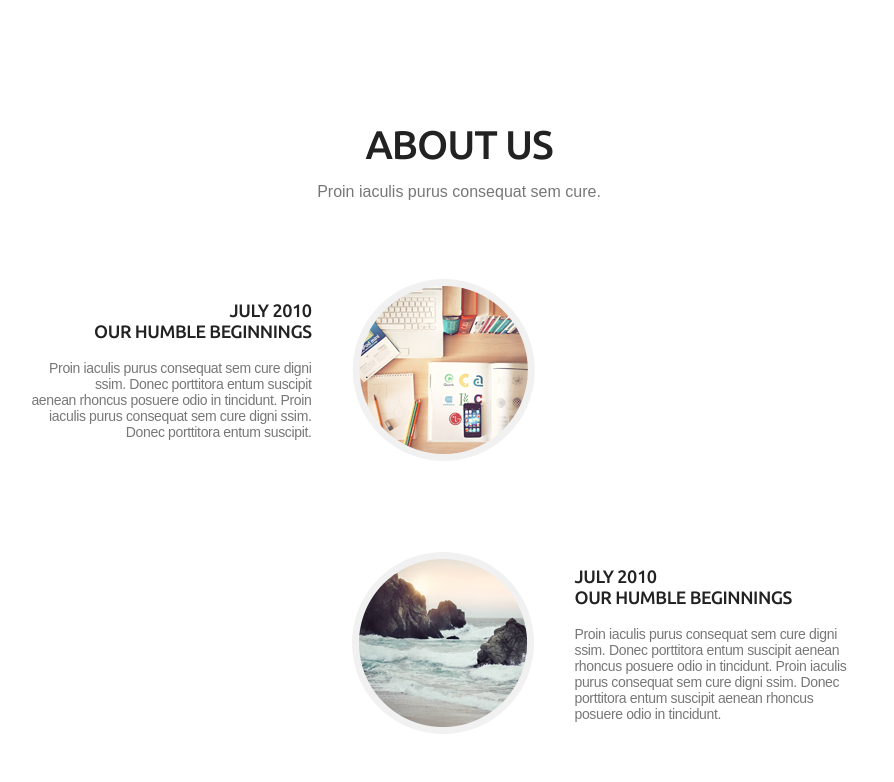
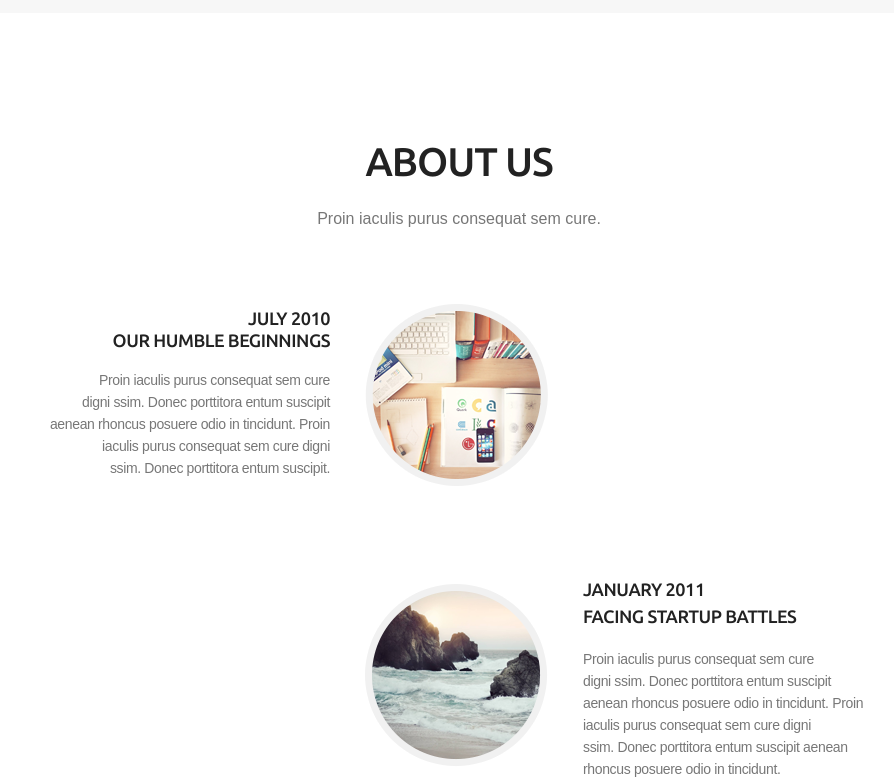
Before and after one commit to ifUnnymaN/golden, a plain HTML site: page index.html in a window 1280 px wide. Shown: the part 2018-2800 px from the top of the page, without its empty margins (181-1075 px from the left). Drawn offline with nearby package versions, Linux system fonts and the light colour scheme.

Commit message:
edited_10-10-2019
Position corrected

```diff
--- a/css/main.css
+++ b/css/main.css
@@ -21,10 +21,12 @@ body {
   font-weight: 400;
   color: #010101;
   background-color: #fff;
-  max-width: 1818px;
+  max-width: 1920px;
   width: 100%;
   min-height: 100vh;
-  line-height: normal;
+  margin: 0 auto;
+  /* line-height: normal; */
+  /* line-height: 22px; */
 }
 
 a:hover {
@@ -37,7 +39,7 @@ a:hover {
 }
 
 .container {
-  max-width: 941px;
+  max-width: 940px;
   width: 100%;
   margin: 0 auto;
   padding: 0;
@@ -47,7 +49,6 @@ header {
   background-image: url(../img/header__img.png);
   background-repeat: no-repeat;
   background-size: 100%;
-  /* margin-bottom: 119px; */
 }
 
 /* =======================
@@ -60,7 +61,6 @@ header {
   align-items: center;
   max-height: 28px;
   margin: 44px 3px 206px 7px;
-  /* overflow: hidden; */
 }
 
 .header__logo img {
@@ -82,7 +82,7 @@ header {
 .header__list a {
   color: #fff;
   margin-right: 42px;
-  line-height: 41px;
+  /* line-height: 41px; */
   text-transform: uppercase;
 }
 .header__list a:last-child {
@@ -108,6 +108,7 @@ header {
   align-items: center;
   flex-direction: column;
   text-align: center;
+  line-height: normal;
   margin: 0;
   padding: 0;
 }
@@ -240,10 +241,12 @@ header {
 ======= PORTFOLIO ========
 ======================  */
 
+.container-fluid {
+  background-color: #f7f7f7;
+}
+
 section .near__bottom {
-  background-color: #f7f7f7;
-  max-height: 696px;
-  height: 100%;
+  height: 696px;
 }
 
 section .content__middle img {
@@ -276,7 +279,8 @@ section .content__middle {
   margin-left: 57px;
   margin-bottom: 91px;
   display: flex;
-  width: 504px;
+  /* width: 504px; */
+  width: 50%;
   height: 183px;
   align-items: center;
   text-align: end;
@@ -312,13 +316,13 @@ section .content__middle {
 }
 
 .footer__img-block_right {
-  margin-right: 89px;
+  /* width: 504px; */
+  width: 50%;
+  height: 183px;
+  /* margin-right: 89px; */
   margin-bottom: 91px;
   display: flex;
   align-items: center;
-
-  width: 504px;
-  height: 183px;
 }
 
 .footer__img-text_right {
@@ -338,3 +342,116 @@ section .content__middle {
   color: #555555;
   letter-spacing: -0.35px;
 }
+
+.places__info {
+  display: flex;
+  flex-direction: column;
+  align-items: center;
+  justify-content: center;
+  position: relative;
+}
+
+.element__img_left {
+  position: absolute;
+  top: -5px;
+  left: 40%;
+}
+
+.element__img_left-2 {
+  position: absolute;
+  top: 546px;
+  left: 40%;
+}
+
+.element__img_right {
+  position: absolute;
+  top: 276px;
+  left: 40%;
+}
+
+.element__img_right-2 {
+  position: absolute;
+  top: 827px;
+  left: 40%;
+}
+
+.element__text-left {
+  max-width: 283px;
+  max-height: 161px;
+  display: flex;
+  flex-direction: column;
+  text-align: end;
+  margin-right: 38px;
+  position: absolute;
+  top: -1px;
+  left: 58px;
+}
+
+.element__text-left-2 {
+  max-width: 283px;
+  max-height: 161px;
+  display: flex;
+  flex-direction: column;
+  text-align: end;
+  margin-right: 38px;
+  position: absolute;
+  top: 560px;
+  left: 58px;
+}
+
+.element__text-right {
+  max-width: 283px;
+  max-height: 161px;
+  display: flex;
+  flex-direction: column;
+  margin-right: 38px;
+  position: absolute;
+  top: 268px;
+  right: 25px;
+}
+
+.element__text-right-2 {
+  max-width: 283px;
+  max-height: 161px;
+  display: flex;
+  flex-direction: column;
+  margin-right: 38px;
+  position: absolute;
+  top: 818px;
+  right: 25px;
+}
+
+.element__title {
+  color: #222222;
+  font-size: 18px;
+  font-weight: 500;
+  letter-spacing: -0.45px;
+  text-transform: uppercase;
+}
+
+.element__description {
+  font-family: Arial, "Ubuntu", sans-serif;
+  margin-top: 18px;
+  color: #777777;
+  letter-spacing: -0.35px;
+  line-height: 22px;
+  padding: 0;
+}
+
+.element__num1 {
+  width: 50%;
+  height: 183px;
+  display: flex;
+  align-items: center;
+  margin-bottom: 90px;
+  line-height: 22px;
+}
+
+.element__num2 {
+  width: 50%;
+  height: 183px;
+  /* display: inline-flex;
+  align-items: center;
+  justify-content: flex-end; */
+  margin-bottom: 90px;
+}
--- a/index.html
+++ b/index.html
@@ -131,8 +131,8 @@
     </main>
 
     <section>
-      <div class="container-fluid near__bottom">
-        <div class="container">
+      <div class="container-fluid">
+        <div class="container near__bottom">
           <!-- TITLE + DESC -->
           <div class="row">
             <div class="col">
@@ -168,97 +168,77 @@
           </div>
         </div>
 
-        <div class="row">
-          <div class="col left">
-            <!-- LEFT BLOCK -->
-            <div class="footer__img-block_left">
-              <div class="footer__img-text_left">
-                <div class="footer__img-text-title">
-                  July 2010<br />
-                  Our Humble Beginnings
-                </div>
-                <div class="footer__img-text-desc">
-                  Proin iaculis purus consequat sem cure digni ssim. Donec
-                  porttitora entum suscipit<br />
-                  aenean rhoncus posuere odio in tincidunt. Proin iaculis purus
-                  consequat sem cure digni ssim. Donec porttitora entum
-                  suscipit.
-                </div>
+        <div class="places__info">
+          <div class="element__num1">
+            <div class="element__img_left">
+              <img src="img/footer_pic/img1.png" alt="img_footer1" />
+            </div>
+            <div class="element__text-left">
+              <div class="element__title">
+                July 2010<br />
+                Our Humble Beginnings
               </div>
-              <div class="footer__img-pic">
-                <img src="img/footer_pic/img1.png" alt="footer_img1" />
+              <div class="element__description">
+                Proin iaculis purus consequat sem cure<br />
+                digni ssim. Donec porttitora entum suscipit aenean rhoncus
+                posuere odio in tincidunt. Proin iaculis purus consequat sem
+                cure digni<br />
+                ssim. Donec porttitora entum suscipit.
               </div>
             </div>
-            <!-- LEFT BLOCK -->
           </div>
-
-          <div class="w-100"></div>
-
-          <div class="col right">
-            <div class="footer__img-block_right">
-              <div class="footer__img-pic">
-                <img src="img/footer_pic/img2.png" alt="footer_img2" />
+          <div class="element__num2">
+            <div class="element__img_right">
+              <img src="img/footer_pic/img2.png" alt="img_footer2" />
+            </div>
+            <div class="element__text-right">
+              <div class="element__title">
+                January 2011<br />
+                Facing Startup Battles
               </div>
-              <div class="footer__img-text_right">
-                <div class="footer__img-text-title">
-                  July 2010<br />
-                  Our Humble Beginnings
-                </div>
-                <div class="footer__img-text-desc">
-                  Proin iaculis purus consequat sem cure digni ssim. Donec
-                  porttitora entum suscipit aenean rhoncus posuere odio in
-                  tincidunt. Proin iaculis purus consequat sem cure digni ssim.
-                  Donec porttitora entum suscipit aenean rhoncus posuere odio in
-                  tincidunt.
-                </div>
+              <div class="element__description">
+                Proin iaculis purus consequat sem cure<br />
+                digni ssim. Donec porttitora entum suscipit<br />
+                aenean rhoncus posuere odio in tincidunt. Proin iaculis purus
+                consequat sem cure digni<br />
+                ssim. Donec porttitora entum suscipit aenean rhoncus posuere
+                odio in tincidunt.
               </div>
             </div>
           </div>
 
-          <div class="w-100"></div>
-
-          <div class="col left">
-            <!-- LEFT BLOCK -->
-            <div class="footer__img-block_left">
-              <div class="footer__img-text_left">
-                <div class="footer__img-text-title">
-                  July 2010<br />
-                  Our Humble Beginnings
-                </div>
-                <div class="footer__img-text-desc">
-                  Proin iaculis purus consequat sem cure digni ssim. Donec
-                  porttitora entum suscipit<br />
-                  aenean rhoncus posuere odio in tincidunt. Proin iaculis purus
-                  consequat sem cure digni ssim. Donec porttitora entum
-                  suscipit.
-                </div>
+          <div class="element__num1">
+            <div class="element__img_left-2">
+              <img src="img/footer_pic/img3.png" alt="img_footer3" />
+            </div>
+            <div class="element__text-left-2">
+              <div class="element__title">
+                December 2012<br />
+                Enter The Dark Days
               </div>
-              <div class="footer__img-pic">
-                <img src="img/footer_pic/img1.png" alt="footer_img1" />
+              <div class="element__description">
+                Proin iaculis purus consequat sem cure<br />
+                digni ssim. Donec porttitora entum suscipit<br />
+                aenean rhoncus posuere odio in tincidunt. Proin<br />
+                iaculis purus consequat sem cure digni.
               </div>
             </div>
-            <!-- LEFT BLOCK -->
           </div>
-
-          <div class="w-100"></div>
-
-          <div class="col right">
-            <div class="footer__img-block_right">
-              <div class="footer__img-pic">
-                <img src="img/footer_pic/img2.png" alt="footer_img2" />
+          <div class="element__num2">
+            <div class="element__img_right-2">
+              <img src="img/footer_pic/img4.png" alt="img_footer4" />
+            </div>
+            <div class="element__text-right-2">
+              <div class="element__title">
+                february 2014<br />
+                Our Triumph
               </div>
-              <div class="footer__img-text_right">
-                <div class="footer__img-text-title">
-                  July 2010<br />
-                  Our Humble Beginnings
-                </div>
-                <div class="footer__img-text-desc">
-                  Proin iaculis purus consequat sem cure digni ssim. Donec
-                  porttitora entum suscipit aenean rhoncus posuere odio in
-                  tincidunt. Proin iaculis purus consequat sem cure digni ssim.
-                  Donec porttitora entum suscipit aenean rhoncus posuere odio in
-                  tincidunt.
-                </div>
+              <div class="element__description">
+                Proin iaculis purus consequat sem cure<br />
+                digni ssim. Donec porttitora entum suscipit<br />
+                aenean rhoncus posuere odio in tincidunt. Proin<br />
+                iaculis purus consequat sem cure digni<br />
+                ssim. Donec porttitora entum suscipit aenean.
               </div>
             </div>
           </div>
```
